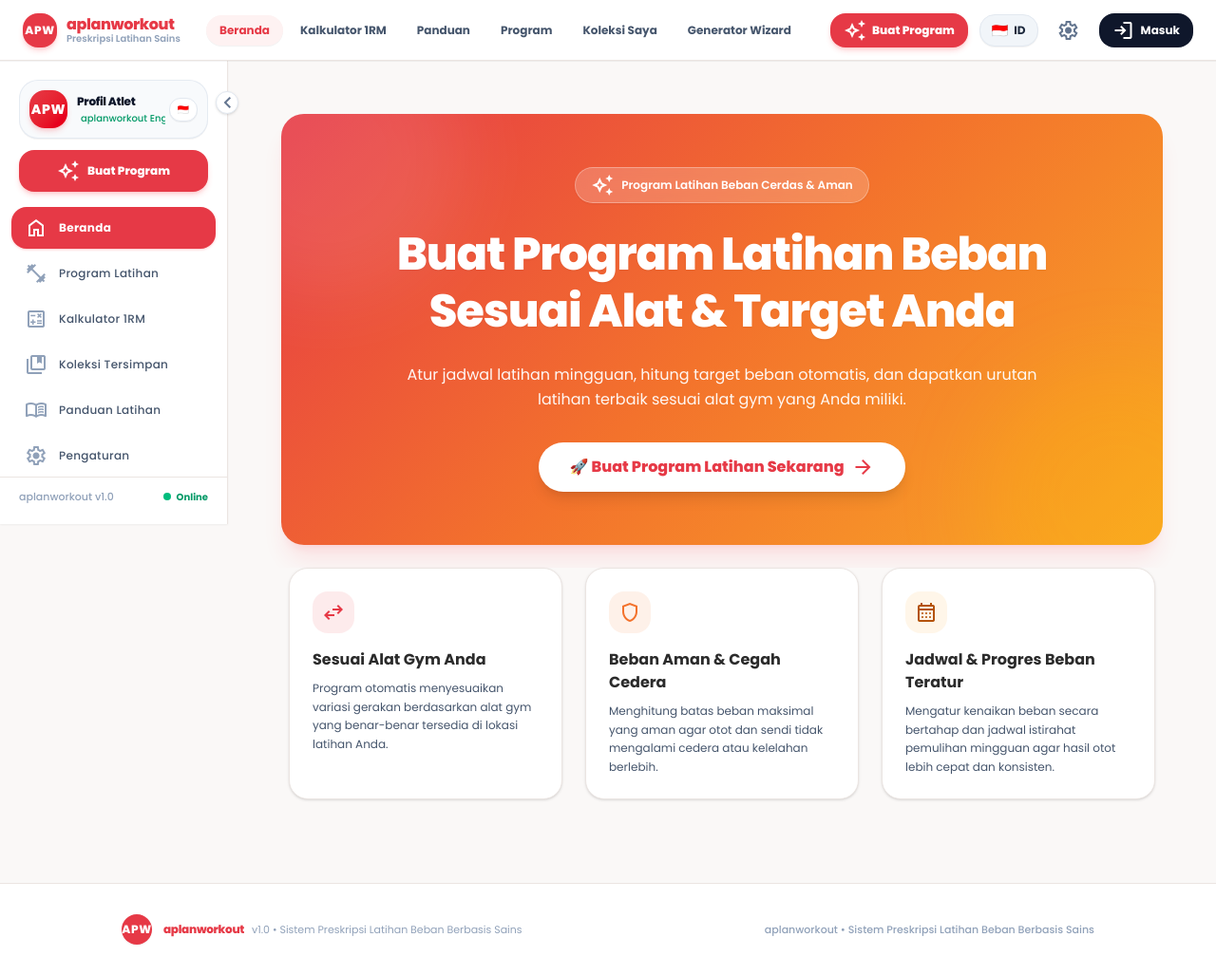
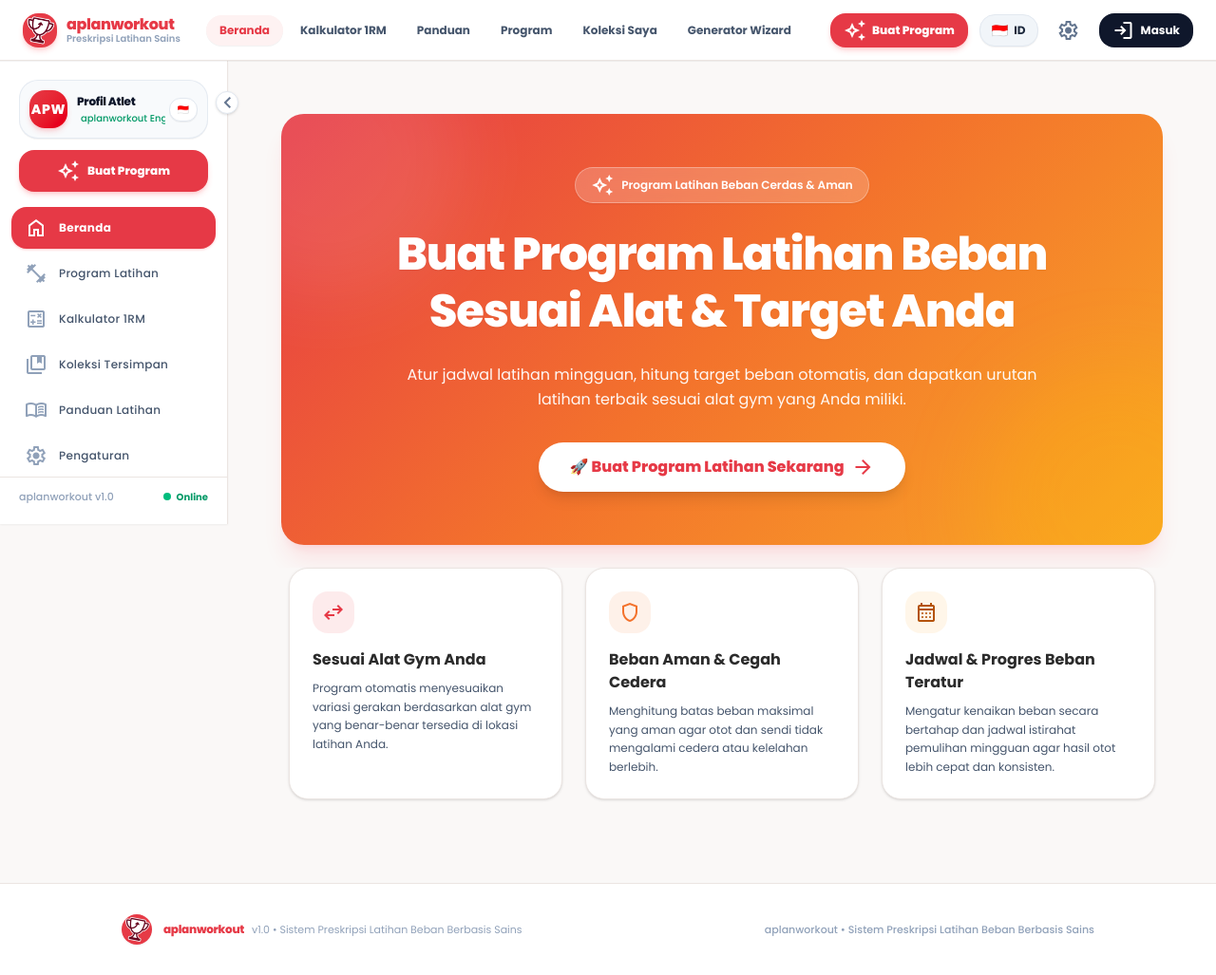
Before and after one commit to asportplan/a-sportplan, a React (Vite) app in the folder apps/web/: page / in a window 1280 px wide. Shown: the whole page at 95% size. Built offline with nearby package versions, Linux system fonts and the light colour scheme; no server answers.

Commit message:
Apply official trophy logo to favicon, navbar, and footer

```diff
--- a/apps/web/index.html
+++ b/apps/web/index.html
@@ -2,7 +2,7 @@
 <html lang="id" class="light">
   <head>
     <meta charset="UTF-8" />
-    <link rel="icon" type="image/svg+xml" href="/vite.svg" />
+    <link rel="icon" type="image/png" href="/logo.png" />
     <meta name="viewport" content="width=device-width, initial-scale=1.0" />
     <title>aplanworkout - Preskripsi & Periodisasi Latihan Beban Sains</title>
 
--- a/apps/web/src/components/layout/Footer.jsx
+++ b/apps/web/src/components/layout/Footer.jsx
@@ -9,9 +9,11 @@ const Footer = () => {
       <div className="max-w-5xl mx-auto flex flex-col md:flex-row items-center justify-between gap-4">
 
         <div className="flex items-center gap-3">
-          <div className="w-8 h-8 rounded-xl bg-[#E63946] text-white font-black flex items-center justify-center text-xs shadow-xs tracking-wider">
-            APW
-          </div>
+          <img
+            src="/logo.png"
+            alt="aplanworkout logo"
+            className="w-8 h-8 rounded-xl object-contain shadow-xs"
+          />
           <div>
             <span className="font-extrabold text-[#E63946] dark:text-red-400 tracking-tight">aplanworkout</span>
             <span className="ml-2 text-slate-400 text-[11px]">v1.0 • {lang === 'en' ? 'Evidence-Based Weight Training System' : 'Sistem Preskripsi Latihan Beban Berbasis Sains'}</span>
--- a/apps/web/src/components/layout/TopNavBar.jsx
+++ b/apps/web/src/components/layout/TopNavBar.jsx
@@ -21,9 +21,11 @@ const TopNavBar = ({ activeTab, onNavigate, user, onOpenLogin, onLogout }) => {
         onClick={() => onNavigate('home')}
         className="flex items-center gap-2.5 cursor-pointer bg-transparent border-0 group ml-10 md:ml-0"
       >
-        <div className="w-9 h-9 rounded-xl bg-[#E63946] text-white font-black flex items-center justify-center text-xs shadow-md shadow-red-500/20 group-hover:scale-105 transition-transform tracking-wider">
-          APW
-        </div>
+        <img
+          src="/logo.png"
+          alt="aplanworkout logo"
+          className="w-9 h-9 rounded-xl object-contain shadow-md shadow-red-500/20 group-hover:scale-105 transition-transform"
+        />
         <div className="flex flex-col text-left">
           <span className="text-base font-black text-[#E63946] dark:text-red-400 tracking-tight leading-none">aplanworkout</span>
           <span className="text-[10px] font-semibold text-slate-400 dark:text-slate-500 leading-none mt-0.5">
```
Also changed, not shown: apps/web/public/favicon.png (added), apps/web/public/logo.png (added).
